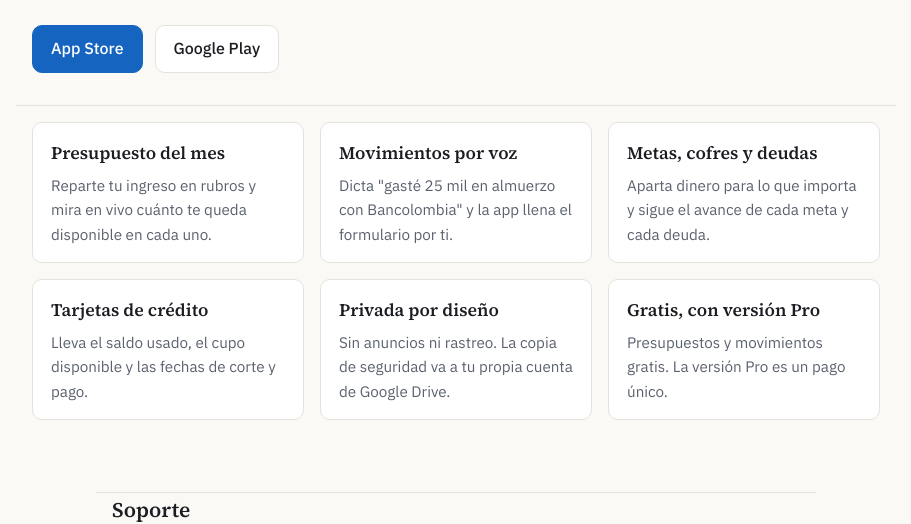
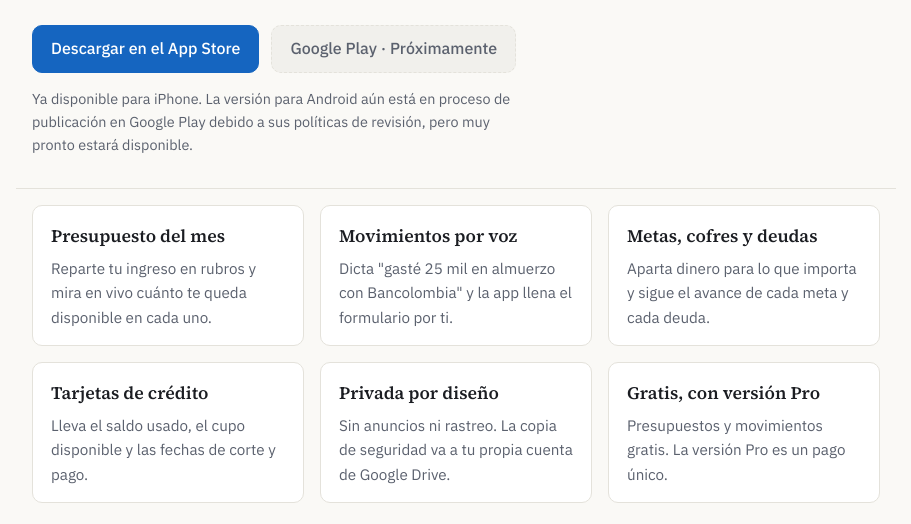
Before and after one commit to andrex03/biyetapp-site, a plain HTML site: page index.html in a window 1280 px wide. Shown: the part 299-823 px from the top of the page, without its empty margins (184-1095 px from the left). Drawn offline with Linux system fonts and the light colour scheme.

Commit message:
Enlace al App Store y aviso de Android próximamente
Co-Authored-By: Claude Opus 5.5 <noreply@anthropic.com>

```diff
--- a/index.html
+++ b/index.html
@@ -20,9 +20,10 @@
   <h1>Tus finanzas, en tu teléfono.</h1>
   <p class="lead">BiyetApp es una app de finanzas personales para registrar ingresos y gastos, armar el presupuesto del mes, seguir tus metas de ahorro y controlar tarjetas y deudas. Tus datos se guardan en tu dispositivo.</p>
   <div class="stores">
-    <a class="btn primary" href="https://apps.apple.com/app/id6762707560">App Store</a>
-    <a class="btn" href="https://play.google.com/store/apps/details?id=com.biyetapp.app">Google Play</a>
+    <a class="btn primary" href="https://apps.apple.com/us/app/biyetapp/id6762707560" target="_blank" rel="noopener">Descargar en el App Store</a>
+    <span class="btn disabled" aria-disabled="true">Google Play · Próximamente</span>
   </div>
+  <p class="store-note">Ya disponible para iPhone. La versión para Android aún está en proceso de publicación en Google Play debido a sus políticas de revisión, pero muy pronto estará disponible.</p>
 </section>
 <section class="grid gutter" aria-label="Funciones">
   <div class="card"><h2>Presupuesto del mes</h2><p>Reparte tu ingreso en rubros y mira en vivo cuánto te queda disponible en cada uno.</p></div>
--- a/style.css
+++ b/style.css
@@ -75,6 +75,8 @@
   .stores { display: flex; gap: 12px; flex-wrap: wrap; }
   .btn { display: inline-block; padding: 10px 18px; border-radius: 10px; border: 1px solid var(--border); background: var(--surface); color: var(--text); text-decoration: none; font-weight: 500; }
   .btn.primary { background: var(--accent); border-color: var(--accent); color: var(--surface); }
+  .btn.disabled { color: var(--text-muted); background: var(--surface-2); border-style: dashed; cursor: default; }
+  .store-note { color: var(--text-muted); font-size: .9rem; max-width: 58ch; margin: 14px 0 0; }
   .grid { max-width: 880px; margin: 0 auto; padding-block: 16px 72px; display: grid; grid-template-columns: repeat(auto-fit, minmax(240px, 1fr)); gap: 16px; }
   .grid .card { margin: 0; }
   .grid .card h2 { font-size: 1.1rem; margin: 0 0 6px; }
```
